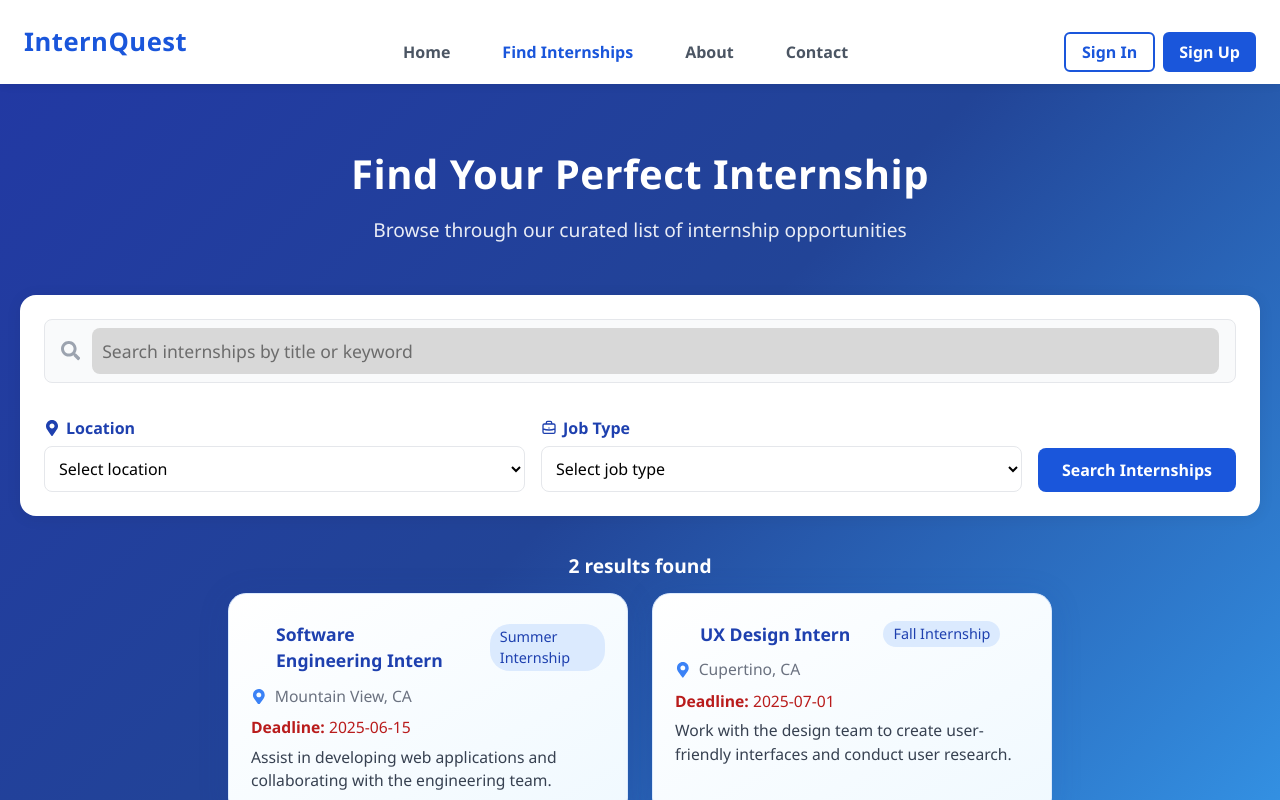
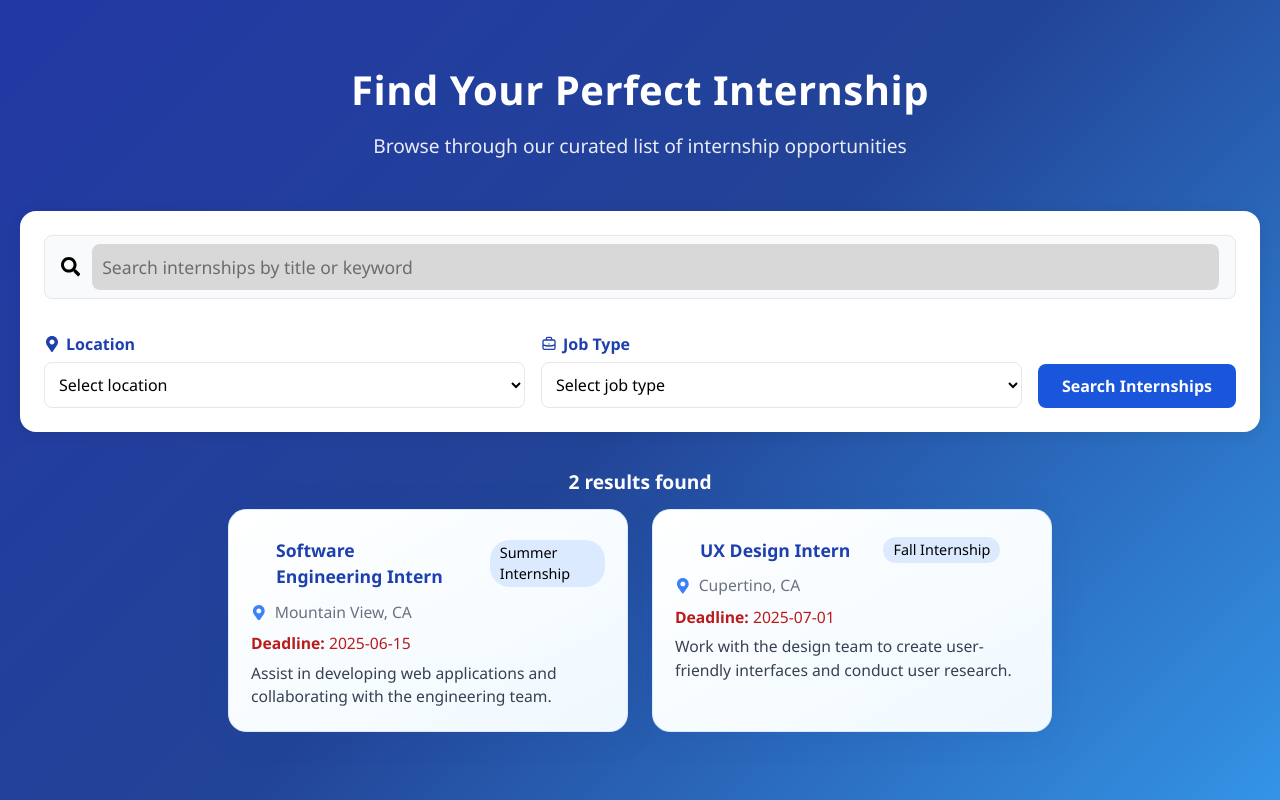
Before and after one commit to kaveenskn/InternQuest-web-Group2, a React (Vite) app: page /internships in a window 1280 px wide. Built offline with nearby package versions, Linux system fonts and the light colour scheme.

Commit message:
internship finder page updated

```diff
--- a/src/pages/internshipFinderPage.jsx
+++ b/src/pages/internshipFinderPage.jsx
@@ -27,26 +27,6 @@ const internships = [
 const locations = ["Mountain View, CA", "Cupertino, CA"];
 const jobTypes = ["Summer Internship", "Fall Internship"];
 
-const Navbar = () => (
-  <nav className="intern-navbar">
-    <div className="navbar-container">
-      <div className="navbar-brand">
-        <span className="navbar-logo">InternQuest</span>
-      </div>
-      <ul className="navbar-links">
-        <li><a href="/">Home</a></li>
-        <li><a href="/internships" className="active">Find Internships</a></li>
-        <li><a href="/about">About</a></li>
-        <li><a href="/contact">Contact</a></li>
-      </ul>
-      <div className="navbar-auth">
-        <button className="btn-signin">Sign In</button>
-        <button className="btn-signup">Sign Up</button>
-      </div>
-    </div>
-  </nav>
-);
-
 const InternshipFinderPage = () => {
   const [search, setSearch] = useState("");
   const [location, setLocation] = useState("");
@@ -60,7 +40,6 @@ const InternshipFinderPage = () => {
 
   return (
     <div className="intern-page">
-      <Navbar />
       <main className="intern-main">
         <div className="intern-header">
           <h1>Find Your Perfect Internship</h1>
@@ -88,7 +67,7 @@ const InternshipFinderPage = () => {
               </label>
               <select
                 className="filter-select"
-                value={location}
+                value=""
                 onChange={(e) => setLocation(e.target.value)}
               >
                 <option value="">Select location</option>
@@ -103,7 +82,7 @@ const InternshipFinderPage = () => {
               </label>
               <select
                 className="filter-select"
-                value={jobType}
+                value=""
                 onChange={(e) => setJobType(e.target.value)}
               >
                 <option value="">Select job type</option>
--- a/src/styles/internshipFinderPage.css
+++ b/src/styles/internshipFinderPage.css
@@ -5,91 +5,6 @@
   display: flex;
   flex-direction: column;
   padding-bottom: 40px;
-}
-
-.intern-navbar {
-  width: 100%;
-  background: #fff;
-  box-shadow: 0 2px 8px rgba(0, 0, 0, 0.07);
-  position: sticky;
-  top: 0;
-  z-index: 1000;
-}
-
-.navbar-container {
-  max-width: 1280px;
-  margin: 0 auto;
-  padding: 12px 24px;
-  display: flex;
-  justify-content: space-between;
-  align-items: center;
-}
-
-.navbar-brand {
-  display: flex;
-  align-items: center;
-  gap: 8px;
-}
-
-.navbar-logo {
-  font-size: 1.6rem;
-  font-weight: bold;
-  color: #1a56db;
-  letter-spacing: 0.5px;
-}
-
-.navbar-links {
-  display: none;
-  list-style: none;
-  margin: 0;
-  padding: 0;
-  gap: 32px;
-  font-weight: 500;
-}
-@media (min-width: 768px) {
-  .navbar-links {
-    display: flex;
-  }
-}
-.navbar-links li a {
-  color: #4b5563;
-  text-decoration: none;
-}
-.navbar-links li a:hover,
-.navbar-links li a.active {
-  color: #1a56db;
-  font-weight: 600;
-}
-
-.navbar-auth {
-  display: flex;
-  gap: 8px;
-}
-.btn-signin {
-  background: transparent;
-  border: 2px solid #1a56db;
-  color: #1a56db;
-  font-weight: 600;
-  border-radius: 6px;
-  padding: 6px 16px;
-  cursor: pointer;
-  transition: background 0.2s;
-}
-.btn-signin:hover {
-  background: #e3f0ff;
-}
-.btn-signup {
-  background: #1a56db;
-  border: none;
-  color: #fff;
-  font-weight: 600;
-  border-radius: 6px;
-  padding: 6px 16px;
-  cursor: pointer;
-  transition: background 0.2s;
-}
-.btn-signup:hover {
-  background: #1546b8;
 }
 
 /* Main content */
@@ -146,7 +61,7 @@
 }
 .search-icon {
   font-size: 1.2rem;
-  color: #9ca3af;
+  color: 9ca3af;
   margin-right: 12px;
 }
 .search-input {
@@ -254,7 +169,7 @@
 }
 .card-type {
   background: #dbeafe;
-  color: #1e40af;
+  color: 1e40af;
   font-size: 0.9rem;
   padding: 2px 10px;
   border-radius: 20px;
```
